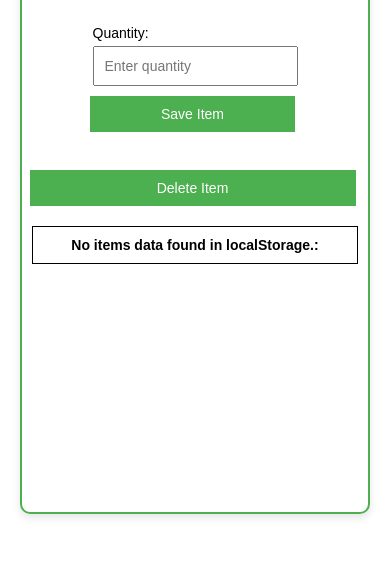
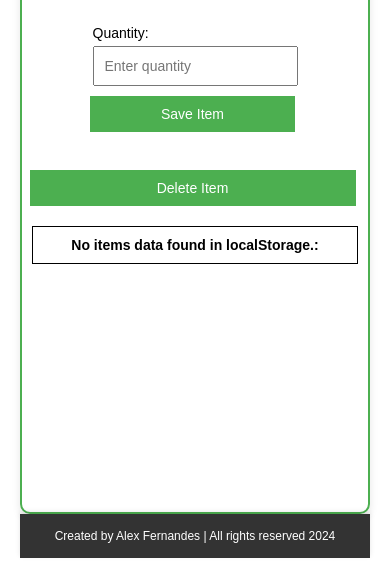
Before and after one commit to aafernands/shopping-list-app, a plain HTML site: page index.html in a window 390 px wide. Shown: the part 374-952 px from the top of the page. Before the commit the page ends 908 px from the top, so only its background shows below. Drawn offline with Linux system fonts and the light colour scheme.

Commit message:
added footer

```diff
--- a/index.html
+++ b/index.html
@@ -25,6 +25,10 @@
         <div class="output" id="output"></div>
     </div>
 
+    <footer>
+        <p>Created by Alex Fernandes | All rights reserved 2024</p>
+    </footer>
+
     <script src="scripts.js"></script>
   </body>
 </html>
--- a/styles.css
+++ b/styles.css
@@ -99,3 +99,35 @@ body {
       font-size: 14px;
     }
   }
+
+  footer {
+    background-color: #333; /* Dark background color */
+    color: #fff; /* White text color */
+    text-align: center; /* Center the text */
+    padding: 20px 0; /* Add padding to top and bottom */
+    position: relative; /* Ensure it stays at the bottom */
+    bottom: 0;
+    width: 100%; /* Full width */
+    font-size: 14px; /* Adjust font size */
+    box-shadow: 0 -2px 5px rgba(0, 0, 0, 0.1); /* Add subtle shadow */
+}
+
+footer p {
+    margin: 0; /* Remove default margin */
+}
+
+footer a {
+    color: #4CAF50; /* Green color for links */
+    text-decoration: none; /* Remove underline */
+}
+
+footer a:hover {
+    text-decoration: underline; /* Underline on hover */
+}
+
+@media (max-width: 600px) {
+    footer {
+        font-size: 12px; /* Make text slightly smaller on small screens */
+        padding: 15px 0; /* Reduce padding on small screens */
+    }
+}
```
